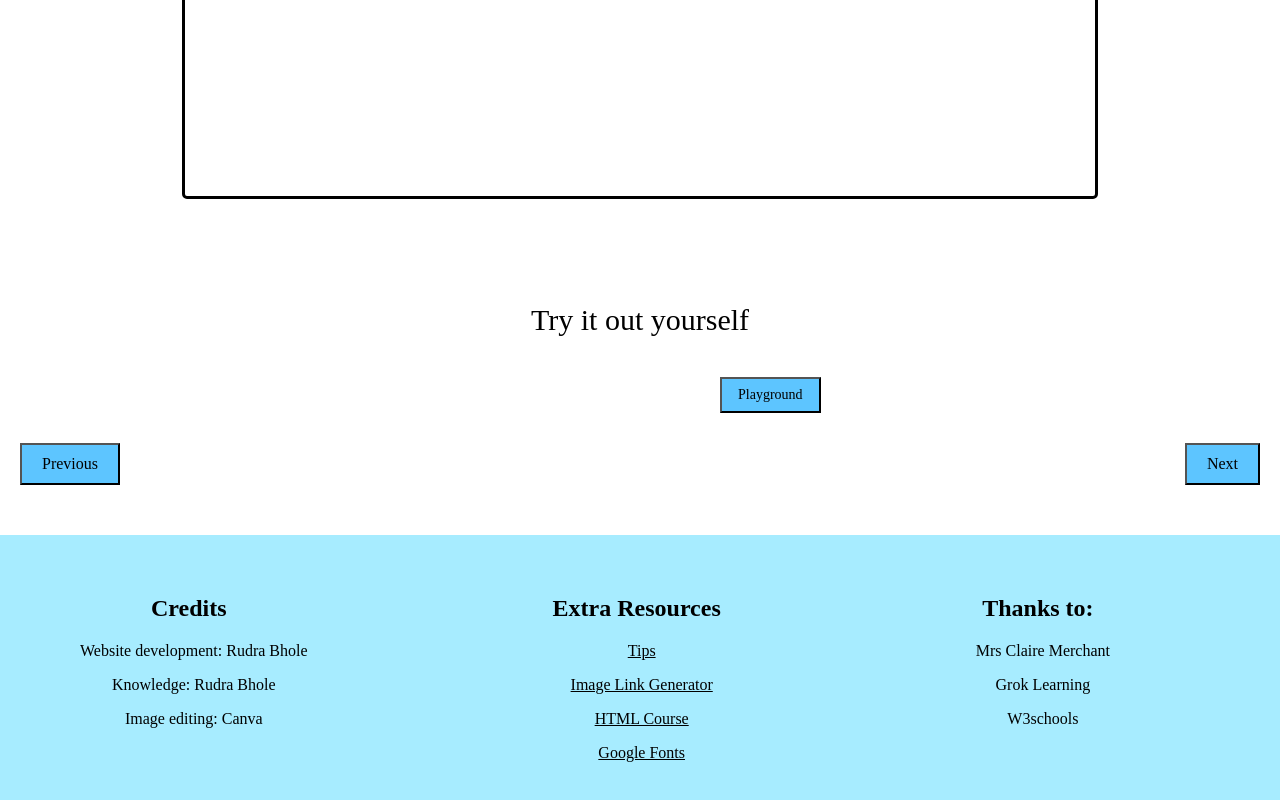
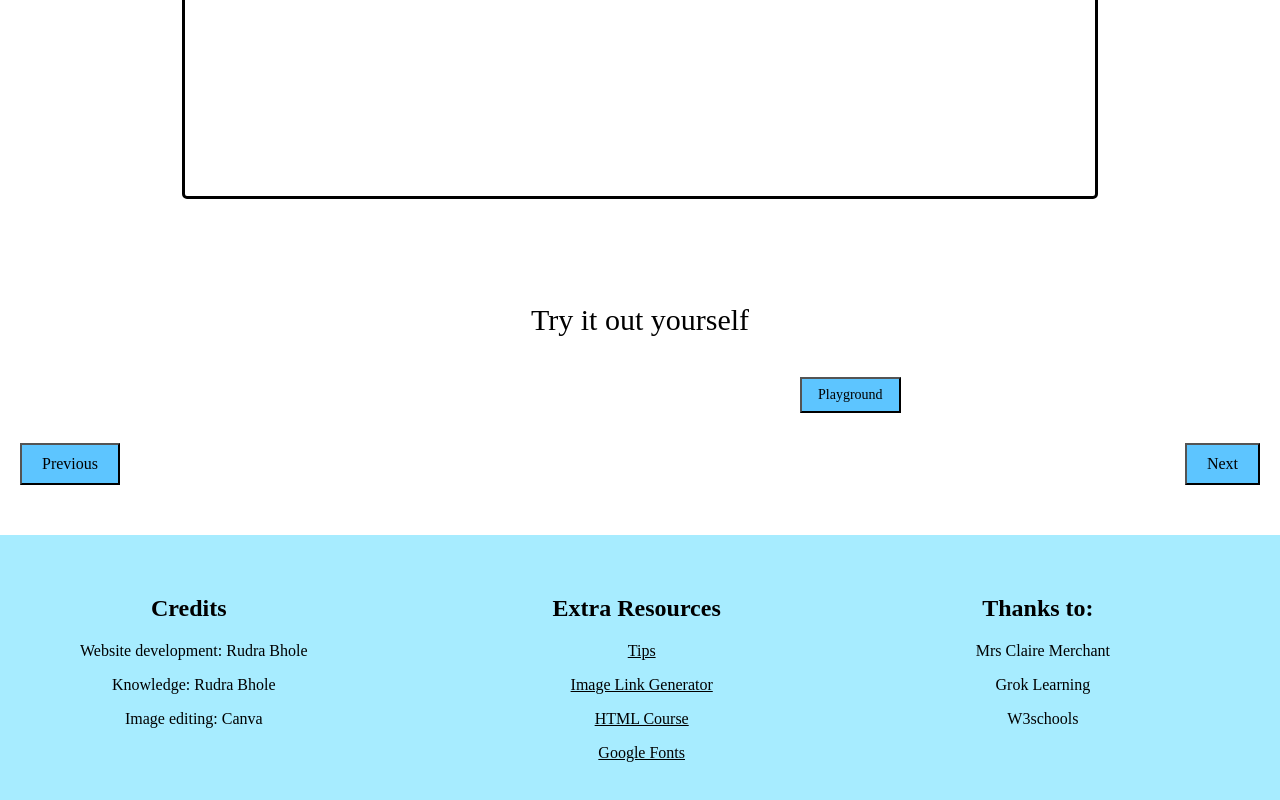
Before and after one commit to RudraBhole/rudra.bhole951, a plain HTML site: page fonts.html in a window 1280 px wide. Shown: the part 3412-4212 px from the top of the page. Drawn offline with Linux system fonts and the light colour scheme; a web font is replaced by a local one.

Commit message:
bottom.css

```diff
--- a/bottom.css
+++ b/bottom.css
@@ -116,9 +116,9 @@
 
 /*here I am styling the attribute class in this case it is playground_bottom*/
 .playground_bottom {
-    margin-left: 720px;
+    margin-left: 800px;
     /*margin is the space outside an element's border, here it is to the left of the element*/
-    /*margin right should be 720 for big screens*/
+    /*margin right should be 800 for big screens*/
     /*margin right should be 720 for big screens*/
     padding: 8px 16px;
     /*padding is the space inside an element's border*/
@@ -146,4 +146,5 @@ h4 {
 span {
     color: #0076bf;
     /*this property changes the color of text inside the element*/
+
 }
```
